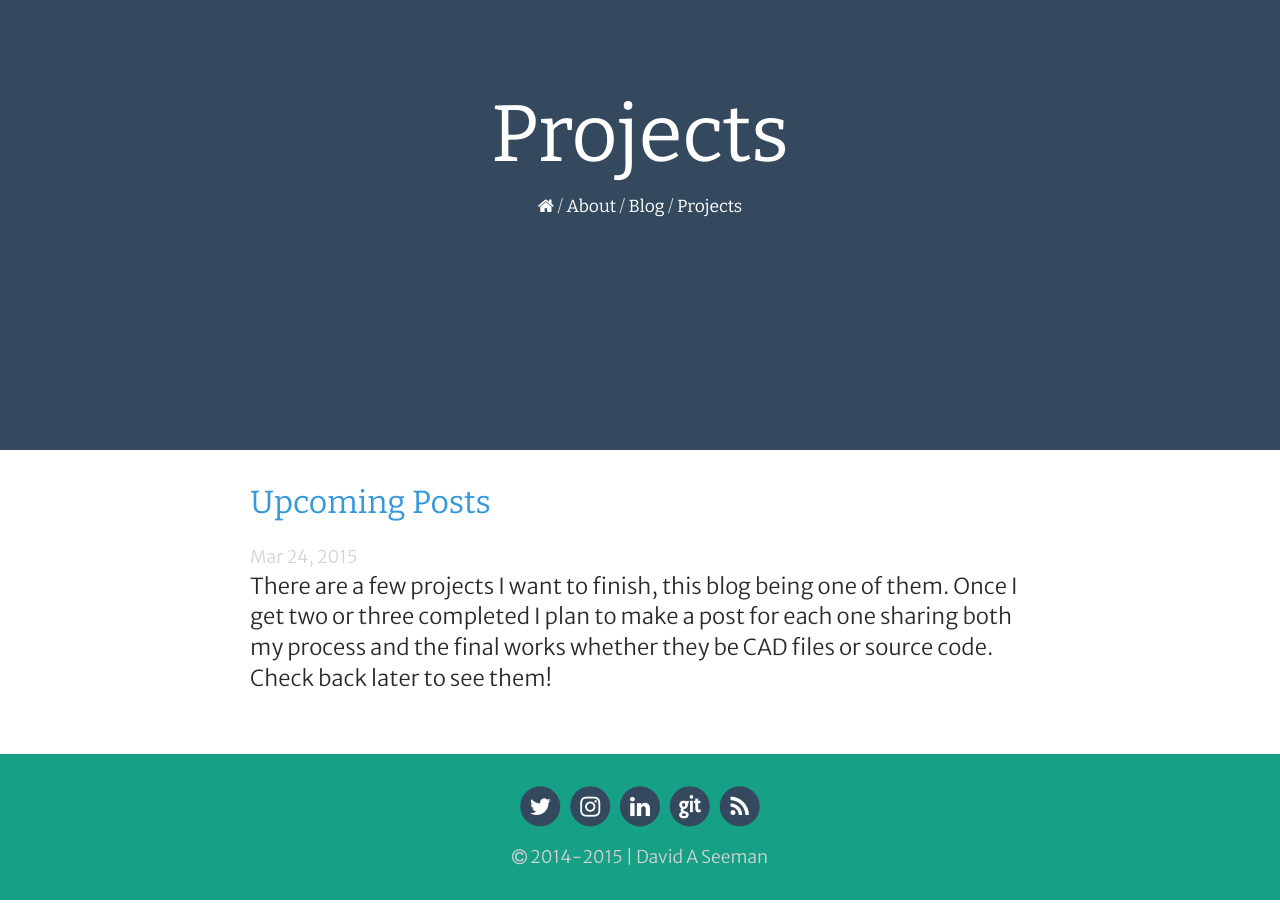
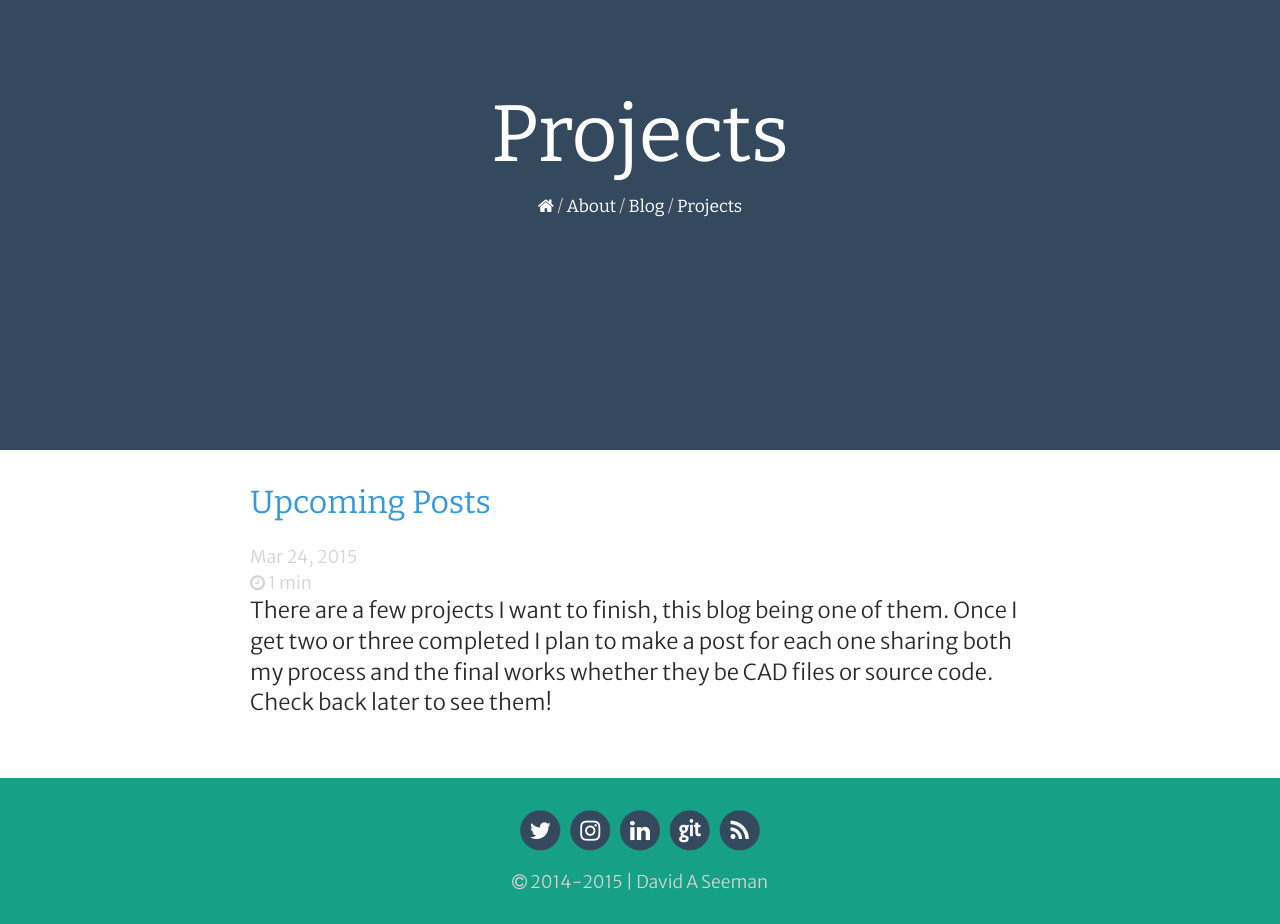
Before and after one commit to Shipwright/daveas.github.io, a Jekyll site: the page built from projects.html, in a window 1280 px wide. Built offline with Jekyll 4.4.1, drawn with Linux system fonts in a browser that asks for light colours; nearby versions of some CDN libraries; some web fonts are replaced; before the commit the page ends 900 px from its top, so only the background shows below that.

Commit message:
Update projects.html

```diff
--- a/projects.html
+++ b/projects.html
@@ -11,6 +11,7 @@
       <li>
         <h2 class="post-title"><a href="{{ post.url | prepend: site.baseurl }}">{{ post.title }}</a></h2>
           <span class="post-meta">{{ post.date | date: "%b %-d, %Y" }}</span><br>
+          <p class="post-meta"><i class="fa fa-clock-o"></i> {{ post.content | number_of_words | divided_by: 300 | plus: 1 | ceil }} min</p>
           {{ post.excerpt }}
       </li>
       {% endfor %}
```
